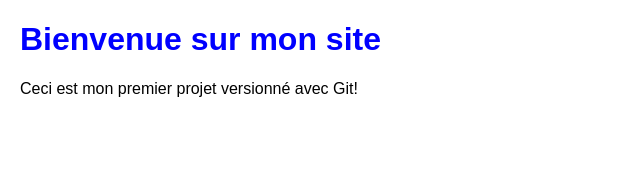
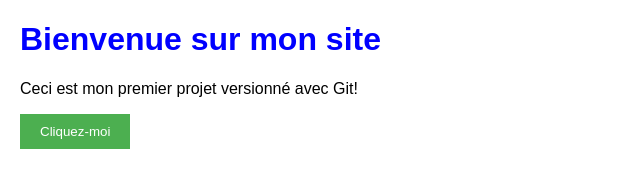
Before and after one commit to waaziz/mon-projet-web, a plain HTML site: page index.html in a window 1280 px wide. Shown: the whole page, without its empty margins (0-640 px from the left). Drawn offline with Linux system fonts and the light colour scheme.

Commit message:
Ajout d'un bouton avec style

```diff
--- a/index.html
+++ b/index.html
@@ -10,5 +10,6 @@
 <body>
     <h1>Bienvenue sur mon site</h1>
     <p>Ceci est mon premier projet versionné avec Git!</p>
+    <button id="mon-bouton">Cliquez-moi</button>
 </body>
 </html>
--- a/style.css
+++ b/style.css
@@ -7,3 +7,10 @@ body {
 h1 {
     color: blue;
 }
+button {
+    padding: 10px 20px;
+    background-color: #4CAF50;
+    color: white;
+    border: none;
+    cursor: pointer;
+}
```
